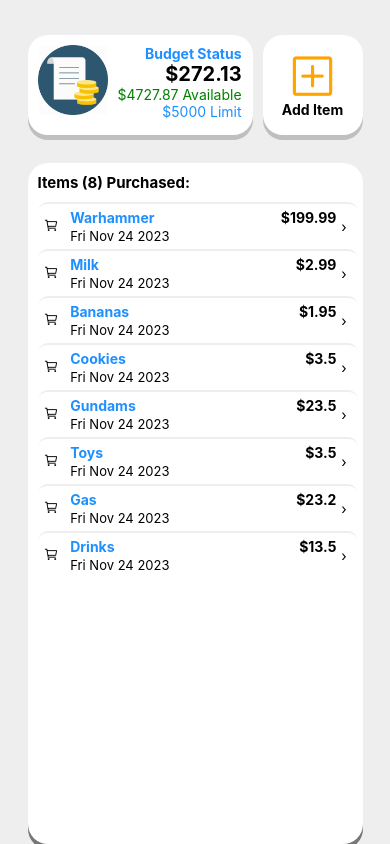
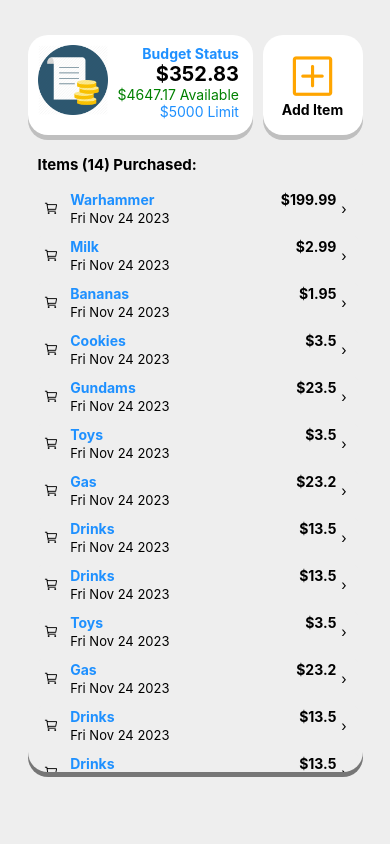
Before and after one commit to dtuyenng/simple-money-reactna, a React Native app: screen / in a window 390 px wide. Built offline with nearby package versions, Linux system fonts and the light colour scheme.

Commit message:
Commit
general commit

```diff
--- a/App.tsx
+++ b/App.tsx
@@ -59,16 +59,18 @@ export default function App() {
           modalItemVisible={modalItemVisible}
           setModalVisible={() => setModalItemVisible(false)}
         ></AddItemModal>
-
-        {/* ////////////// ADD option to close modal when user tap on background by wrapping background inside a touchable component
-        //// can calling */}
-
-        <BudgetModal
-          modalBudgetVisible={modalBudgetVisible}
-          setModalVisible={() => setModalBudgetVisible(false)}
-          budgetName={budget.budgetName}
-          totalBudget={budget.totalBudget}
-        ></BudgetModal>
+        <View style={styles.modalBudget}>
+          <BudgetModal
+            modalBudgetVisible={modalBudgetVisible}
+            handleSave={() => {
+              setModalBudgetVisible(false);
+              console.log("test");
+            }}
+            handleCancel={() => setModalBudgetVisible(false)}
+            budgetName={budget.budgetName}
+            totalBudget={budget.totalBudget}
+          ></BudgetModal>
+        </View>
       </SafeAreaView>
     </>
   );
@@ -76,26 +78,26 @@ export default function App() {
 
 const styles = StyleSheet.create({
   container: {
-    flex: 1,
     flexDirection: "column",
     backgroundColor: "#eeeeee",
     alignItems: "center",
+    justifyContent: "flex-start",
     paddingTop: 35,
+    flex: 1,
   },
   header: {
     //backgroundColor: "red",
-    flex: 0.17,
+
     flexDirection: "row",
     justifyContent: "space-around",
     width: 335,
   },
   content: {
     //backgroundColor: "yellow",
-    flex: 1,
   },
   modalBudget: {
-    height: 200,
-    flex: 0.5,
+    height: 400,
+    flex: 1,
     backgroundColor: "green",
     justifyContent: "flex-end",
   },
--- a/Budget.tsx
+++ b/Budget.tsx
@@ -25,6 +25,12 @@ let monthlyBudget: Budget = {
     { id: 6, name: "Toys", amount: 3.5, date: new Date("2023-11-24") },
     { id: 7, name: "Gas", amount: 23.2, date: new Date("2023-11-24") },
     { id: 8, name: "Drinks", amount: 13.5, date: new Date("2023-11-24") },
+    { id: 9, name: "Drinks", amount: 13.5, date: new Date("2023-11-24") },
+    { id: 10, name: "Toys", amount: 3.5, date: new Date("2023-11-24") },
+    { id: 11, name: "Gas", amount: 23.2, date: new Date("2023-11-24") },
+    { id: 12, name: "Drinks", amount: 13.5, date: new Date("2023-11-24") },
+    { id: 13, name: "Drinks", amount: 13.5, date: new Date("2023-11-24") },
+    { id: 14, name: "Stuff", amount: 13.5, date: new Date("2023-11-24") },
   ],
 };
 
--- a/components/AppTextInput.tsx
+++ b/components/AppTextInput.tsx
@@ -11,16 +11,21 @@ import { MaterialCommunityIcons } from "@expo/vector-icons";
 interface Props {
   icon?: any;
   inputLabel?: string;
-  placeholder?: string;
+  defaultValue?: string;
+  keyboardType?: any;
 }
-function AppTextInput({ icon, inputLabel, placeholder }: Props) {
+function AppTextInput({ icon, inputLabel, defaultValue, keyboardType }: Props) {
   return (
     <>
       <View style={styles.container}>
         <Text style={styles.label}>{inputLabel}</Text>
         <View style={styles.innerContainer}>
           {icon && <MaterialCommunityIcons name={icon} />}
-          <TextInput style={styles.textInput} placeholder={placeholder} />
+          <TextInput
+            style={styles.textInput}
+            defaultValue={defaultValue}
+            keyboardType={keyboardType}
+          />
         </View>
       </View>
     </>
@@ -34,14 +39,17 @@ const styles = StyleSheet.create({
     borderRadius: 25,
     flexDirection: "column",
     justifyContent: "flex-start",
-    height: 150,
+    backgroundColor: "yellow",
+
+    height: 80,
     width: "100%",
   },
   innerContainer: {
-    borderRadius: 20,
+    borderRadius: 10,
     flexDirection: "row",
     borderWidth: 0,
-    backgroundColor: "white",
+    backgroundColor: "red",
+
     fontSize: 50,
     elevation: 10,
     shadowColor: "black",
@@ -50,7 +58,7 @@ const styles = StyleSheet.create({
   },
   textInput: {
     width: "100%",
-    fontSize: 50,
+    fontSize: 20,
     padding: 5,
     textAlign: "center",
   },
--- a/components/BudgetModal.tsx
+++ b/components/BudgetModal.tsx
@@ -13,14 +13,16 @@ import AppTextInput from "./AppTextInput";
 
 interface Props {
   modalBudgetVisible: boolean;
-  setModalVisible: () => void;
+  handleSave: () => void;
+  handleCancel: () => void;
   totalBudget: number;
   budgetName: string;
 }
 
 function BudgetModal({
   modalBudgetVisible,
-  setModalVisible,
+  handleSave,
+  handleCancel,
   budgetName,
   totalBudget,
 }: Props) {
@@ -28,20 +30,23 @@ function BudgetModal({
     <>
       <Modal
         visible={modalBudgetVisible}
-        onRequestClose={setModalVisible}
         animationType="slide"
         transparent={false}
       >
         <SafeAreaView style={styles.container}>
-          <View style={styles.modal}>
-            <AppTextInput inputLabel="Budget's Name" placeholder={budgetName} />
+          <View style={styles.innerContainer}>
+            <AppTextInput
+              inputLabel="Budget's Name"
+              defaultValue={budgetName}
+            />
             <AppTextInput
               inputLabel="Budget Limit ($)"
-              placeholder={"$" + totalBudget.toString()}
+              defaultValue={"$" + totalBudget.toString()}
+              keyboardType="numeric"
             />
             <View style={styles.buttonContainer}>
-              <Button title="Save" onPress={setModalVisible} />
-              <Button title="Cancel" onPress={setModalVisible} />
+              <Button title="Save" onPress={handleSave} />
+              <Button title="Cancel" onPress={handleCancel} />
             </View>
           </View>
         </SafeAreaView>
@@ -51,15 +56,15 @@ function BudgetModal({
 }
 const styles = StyleSheet.create({
   container: {
-    flex: 1,
+    flex: 0.7,
     flexDirection: "column",
     justifyContent: "center",
     alignItems: "center",
   },
-  modal: {
+  innerContainer: {
     width: "95%",
     height: "95%",
-    backgroundColor: "#f0f0f0",
+    backgroundColor: "#green",
     borderRadius: 20,
     padding: 10,
     elevation: 20,
@@ -69,7 +74,7 @@ const styles = StyleSheet.create({
   },
   buttonContainer: {
     flexDirection: "row",
-    justifyContent: "space-evenly",
+    justifyContent: "space-between",
   },
 });
 
--- a/components/PurchasedItemView.tsx
+++ b/components/PurchasedItemView.tsx
@@ -41,13 +41,14 @@ function PurchasedItemView({ purchasedItems, onPress }: Props) {
 
 const styles = StyleSheet.create({
   container: {
-    backgroundColor: "white",
+    backgroundColor: "white  ",
     // borderTopLeftRadius: 20,
     // borderTopRightRadius: 20,
     borderRadius: 20,
     width: 335,
+    height: 100,
     marginTop: 10,
-    flex: 1,
+    flex: 0.9,
     elevation: 10,
     shadowColor: "black",
     shadowOffset: { width: 0, height: 5 },
```
